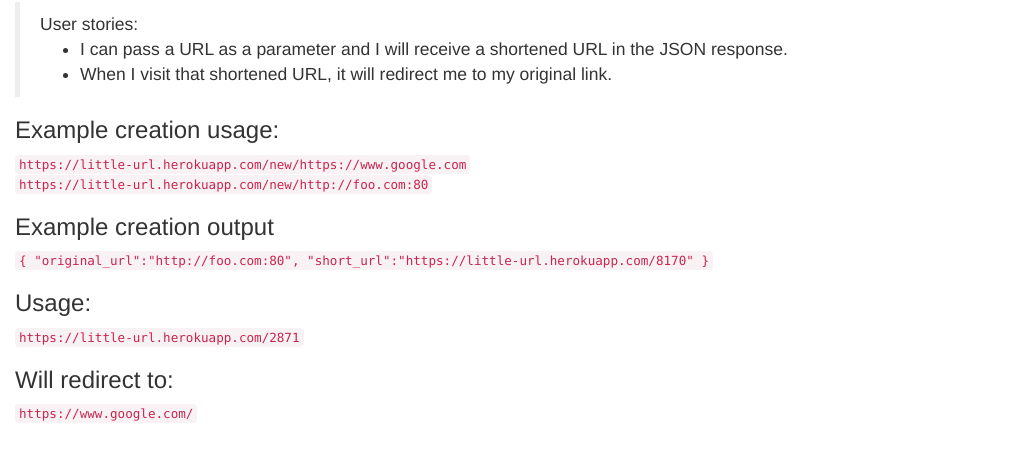
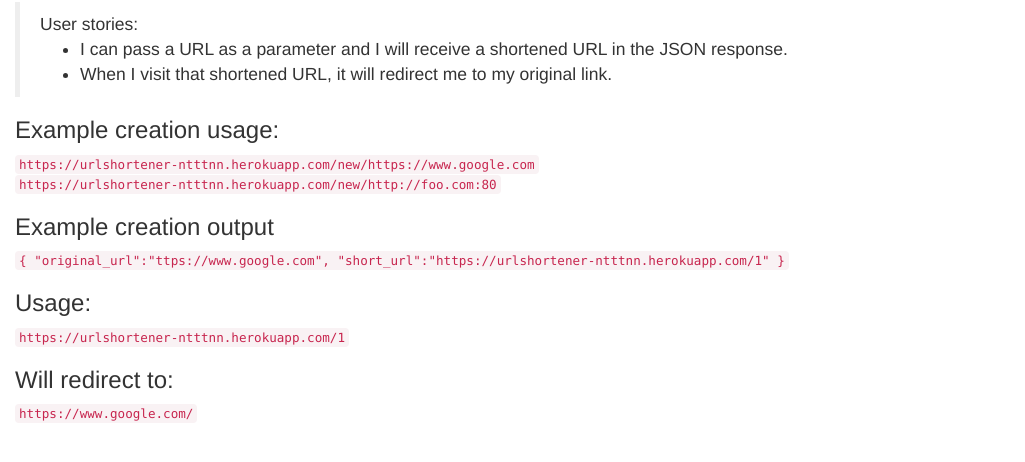
Before and after one commit to NTT-TNN/urlshortener, a website: page index.html in a window 1280 px wide. Shown: the part 164-626 px from the top of the page, without its empty margins (0-1025 px from the left). Drawn offline with nearby package versions, Linux system fonts and the light colour scheme; a script that the page names is missing.

Commit message:
thay doi link trong file index.html

```diff
--- a/index.html
+++ b/index.html
@@ -23,14 +23,14 @@
         </blockquote>
 
         <h3>Example creation usage:</h3>
-        <code>https://little-url.herokuapp.com/new/https://www.google.com</code><br>
-        <code>https://little-url.herokuapp.com/new/http://foo.com:80</code>
+        <code>https://urlshortener-ntttnn.herokuapp.com/new/https://www.google.com</code><br>
+        <code>https://urlshortener-ntttnn.herokuapp.com/new/http://foo.com:80</code>
 
         <h3>Example creation output</h3>
-        <code>{ "original_url":"http://foo.com:80", "short_url":"https://little-url.herokuapp.com/8170" }</code>
+        <code>{ "original_url":"ttps://www.google.com", "short_url":"https://urlshortener-ntttnn.herokuapp.com/1" }</code>
 
         <h3>Usage:</h3>
-        <code>https://little-url.herokuapp.com/2871</code>
+        <code>https://urlshortener-ntttnn.herokuapp.com/1</code>
         <h3>Will redirect to:</h3>
         <code>https://www.google.com/</code>
       </div>
```
